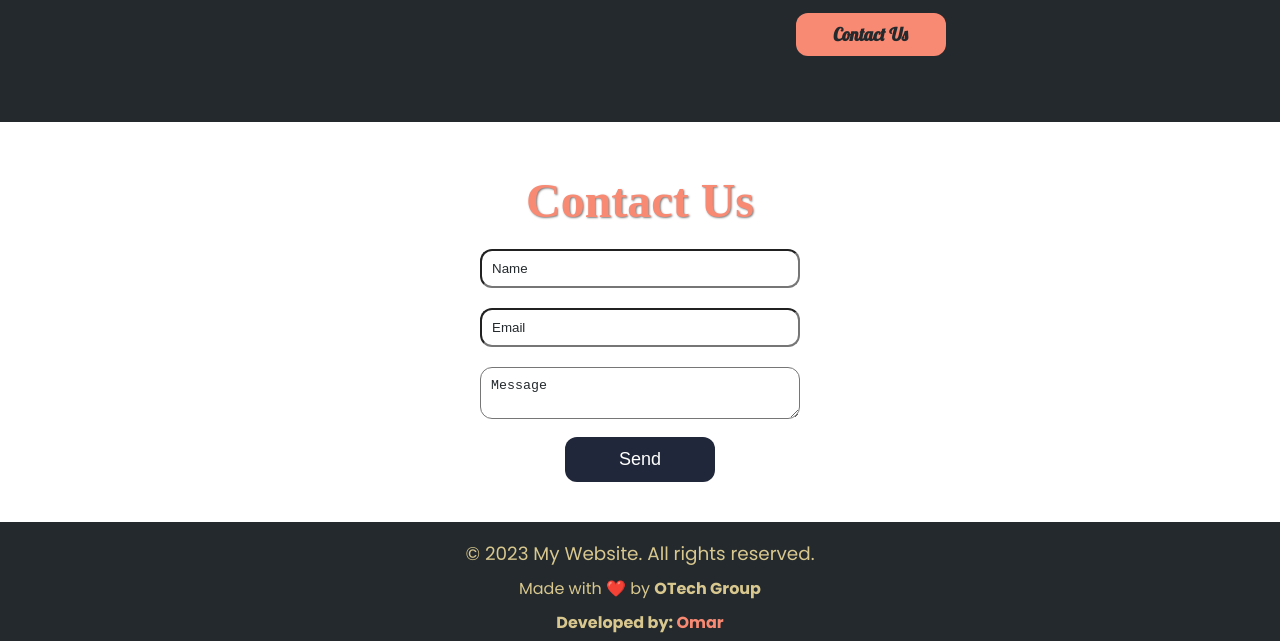
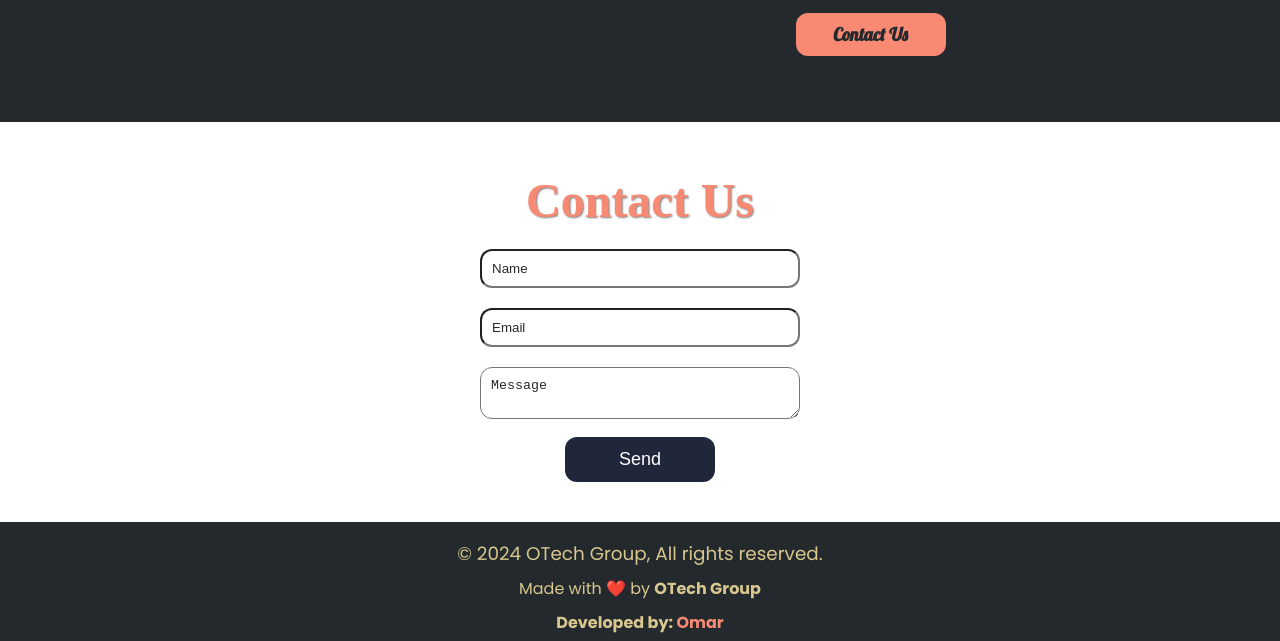
Before and after one commit to Pop2323/Frontend_Project_1, a plain HTML site: page index.html in a window 1280 px wide. Shown: the part 2614-3255 px from the top of the page. Drawn offline with Linux system fonts and the light colour scheme; a web font is replaced by a local one.

Commit message:
Update index.html

```diff
--- a/index.html
+++ b/index.html
@@ -151,7 +151,7 @@
         </section>
     </main>
     <footer class="footer">
-        <p class="copyright">&copy; 2023 My Website. All rights reserved.</p>
+        <p class="copyright">&copy; 2024 OTech Group, All rights reserved.</p>
         <p class="made-with-love">Made with ❤️ by <strong>OTech Group</strong</p>
         <p class="developed-by">Developed by: <a href="https://github.com/Pop2323">Omar</a></p>
         <p class="follow-us">Follow us on:</p>
```
